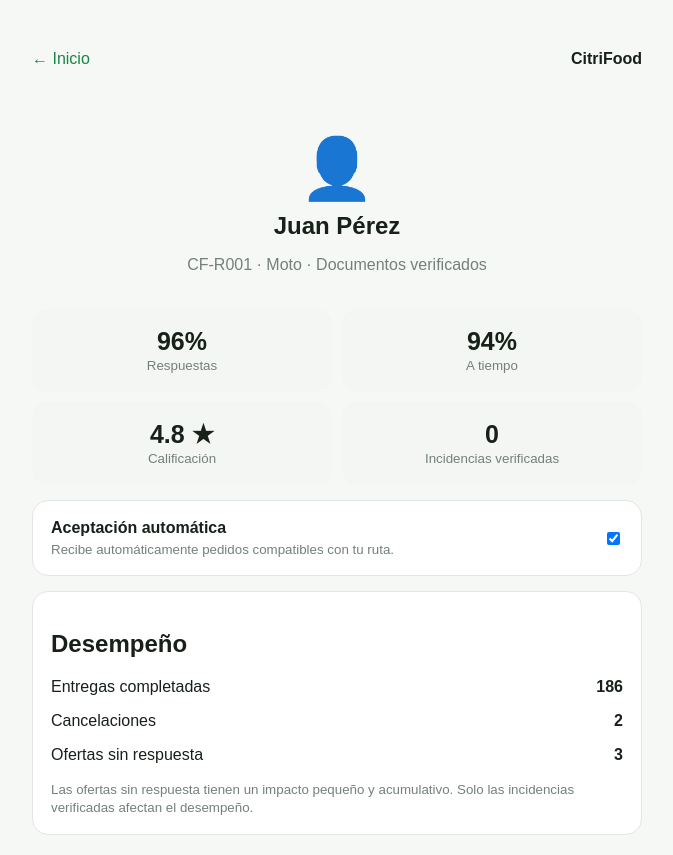
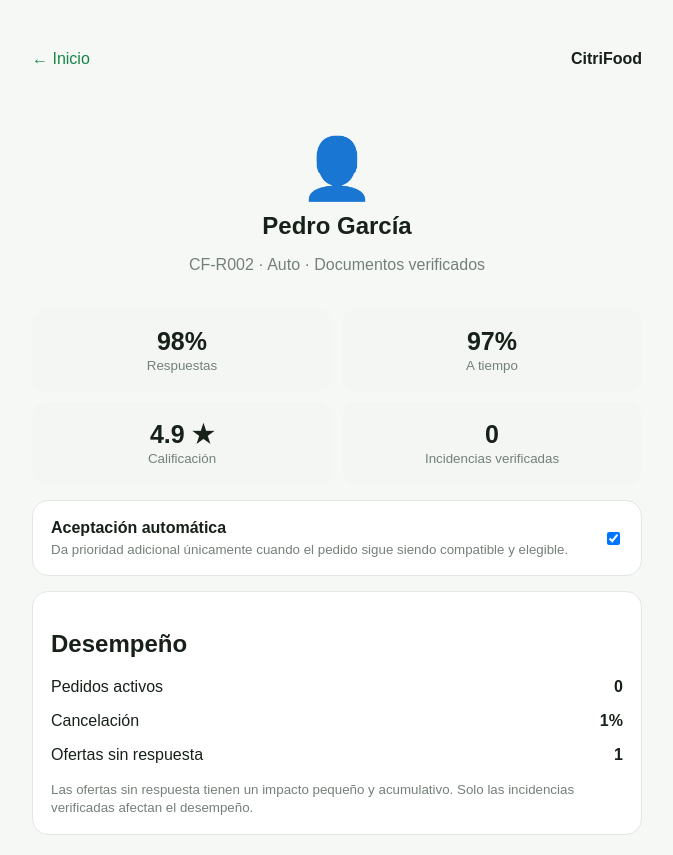
Before and after one commit to SAHA890822HNLLRL08/citrifood, a Next.js app: page /repartidor/perfil in a window 1280 px wide. Shown: the whole page, without its empty margins (303-976 px from the left). Built offline with nearby package versions, Linux system fonts and the light colour scheme.

Commit message:
feat: connect courier profile to persistent registry

```diff
--- a/app/repartidor/perfil/page.js
+++ b/app/repartidor/perfil/page.js
@@ -1,2 +1,12 @@
-"use client";import {useState} from "react";import "./profile.css";
-export default function Perfil(){const[auto,setAuto]=useState(true);return <main className="profile"><header><a href="/repartidor">← Inicio</a><b>CitriFood</b></header><section className="person"><div>👤</div><h1>Juan Pérez</h1><p>CF-R001 · Moto · Documentos verificados</p></section><section className="metrics"><article><b>96%</b><small>Respuestas</small></article><article><b>94%</b><small>A tiempo</small></article><article><b>4.8 ★</b><small>Calificación</small></article><article><b>0</b><small>Incidencias verificadas</small></article></section><section className="setting"><div><b>Aceptación automática</b><small>Recibe automáticamente pedidos compatibles con tu ruta.</small></div><input type="checkbox" checked={auto} onChange={e=>setAuto(e.target.checked)}/></section><section className="history"><h2>Desempeño</h2><p>Entregas completadas <b>186</b></p><p>Cancelaciones <b>2</b></p><p>Ofertas sin respuesta <b>3</b></p><small>Las ofertas sin respuesta tienen un impacto pequeño y acumulativo. Solo las incidencias verificadas afectan el desempeño.</small></section></main>}
+"use client";
+import {useEffect,useState} from "react";
+import "./profile.css";
+import {loadCouriers,subscribeCouriers,updateCourier} from "../../../lib/courier-registry.js";
+const COURIER_ID="CF-R002";
+export default function Perfil(){
+ const[courier,setCourier]=useState(null);
+ useEffect(()=>{const refresh=()=>setCourier(loadCouriers().find(c=>c.id===COURIER_ID)||null);refresh();return subscribeCouriers(refresh)},[]);
+ if(!courier)return <main className="profile"><p>Cargando perfil…</p></main>;
+ const response=Math.round(((courier.offers||0)-(courier.unansweredOffers||0))/Math.max(courier.offers||0,1)*100);
+ return <main className="profile"><header><a href="/repartidor">← Inicio</a><b>CitriFood</b></header><section className="person"><div>👤</div><h1>{courier.name}</h1><p>{courier.id} · {courier.vehicle||"Vehículo pendiente"} · {courier.documentsApproved?"Documentos verificados":"Documentos pendientes"}</p></section><section className="metrics"><article><b>{response}%</b><small>Respuestas</small></article><article><b>{Math.round((courier.onTimeRate||0)*100)}%</b><small>A tiempo</small></article><article><b>{Number(courier.rating||0).toFixed(1)} ★</b><small>Calificación</small></article><article><b>{courier.validIncidents||0}</b><small>Incidencias verificadas</small></article></section><section className="setting"><div><b>Aceptación automática</b><small>Da prioridad adicional únicamente cuando el pedido sigue siendo compatible y elegible.</small></div><input type="checkbox" checked={courier.autoAccept===true} onChange={e=>updateCourier(courier.id,{autoAccept:e.target.checked})}/></section><section className="history"><h2>Desempeño</h2><p>Pedidos activos <b>{courier.activeOrders||0}</b></p><p>Cancelación <b>{Math.round((courier.cancelRate||0)*100)}%</b></p><p>Ofertas sin respuesta <b>{courier.unansweredOffers||0}</b></p><small>Las ofertas sin respuesta tienen un impacto pequeño y acumulativo. Solo las incidencias verificadas afectan el desempeño.</small></section></main>
+}
```
